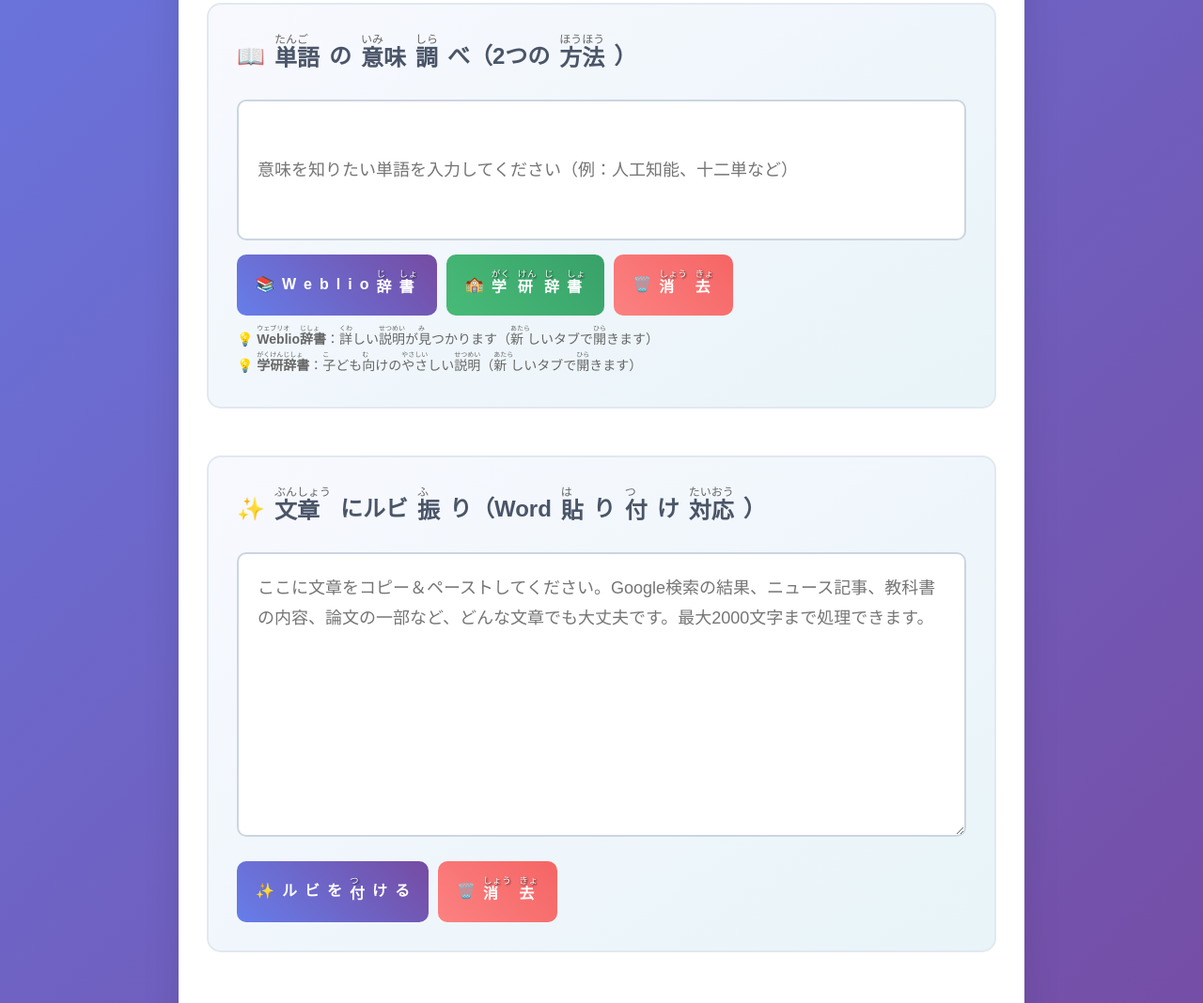
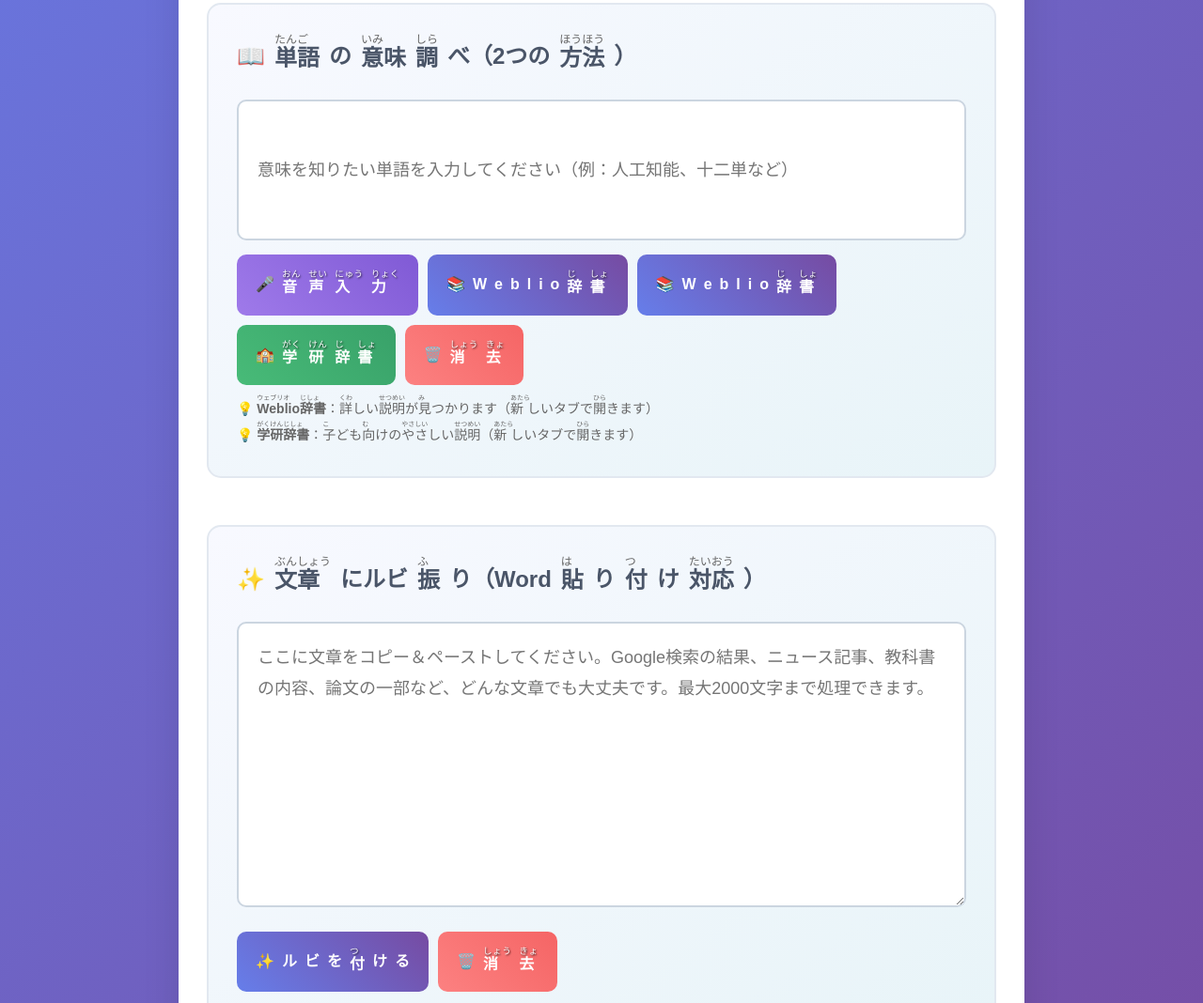
Before and after one commit to ajisaimomo/manabi-no-madoguchi, a website: page public/index.html in a window 1280 px wide. Shown: the part 692-1760 px from the top of the page at 94% size. Drawn offline with Linux system fonts and the light colour scheme.

Commit message:
Fix kuromoji dict path and add voice input to dictionary section

```diff
--- a/api/ruby.js
+++ b/api/ruby.js
@@ -59,7 +59,7 @@ export default async function handler(req, res) {
         if (!tokenizer) {
             tokenizer = await new Promise((resolve, reject) => {
                 kuromoji.builder({
-                    dicPath: './public/dict/'
+                    dicPath: process.cwd() + '/public/dict/'
                 }).build((err, _tokenizer) => {
                     if (err) reject(err);
                     else resolve(_tokenizer);
--- a/public/index.html
+++ b/public/index.html
@@ -291,8 +291,14 @@
                 <ruby>単語<rt>たんご</rt></ruby>の<ruby>意味<rt>いみ</rt></ruby><ruby>調<rt>しら</rt></ruby>べ（2つの<ruby>方法<rt>ほうほう</rt></ruby>）
             </h2>
             <input type="text" id="dictInput" placeholder="意味を知りたい単語を入力してください（例：人工知能、十二単など）" style="width: 100%; margin-bottom: 15px;">
-            <div class="button-group">
-                <button class="btn" onclick="searchWeblio()" title="Weblio辞書で調べる">
+<div class="button-group">
+    <button class="btn btn-voice" onclick="startVoiceDict()" id="voiceDictBtn" title="音声入力">
+        <ruby>🎤<rt></rt></ruby> <ruby>音<rt>おん</rt></ruby><ruby>声<rt>せい</rt></ruby><ruby>入<rt>にゅう</rt></ruby><ruby>力<rt>りょく</rt></ruby>
+    </button>
+    <button class="btn" onclick="searchWeblio()">
+        <ruby>📚<rt></rt></ruby> <ruby>W<rt></rt></ruby><ruby>e<rt></rt></ruby><ruby>b<rt></rt></ruby><ruby>l<rt></rt></ruby><ruby>i<rt></rt></ruby><ruby>o<rt></rt></ruby><ruby>辞<rt>じ</rt></ruby><ruby>書<rt>しょ</rt></ruby>
+    </button>
+<button class="btn" onclick="searchWeblio()" title="Weblio辞書で調べる">
                     <ruby>📚<rt></rt></ruby> <ruby>W<rt></rt></ruby><ruby>e<rt></rt></ruby><ruby>b<rt></rt></ruby><ruby>l<rt></rt></ruby><ruby>i<rt></rt></ruby><ruby>o<rt></rt></ruby><ruby>辞<rt>じ</rt></ruby><ruby>書<rt>しょ</rt></ruby>
                 </button>
                 <button class="btn btn-secondary" onclick="searchGakken()" title="学研キッズ辞書で調べる">
```
